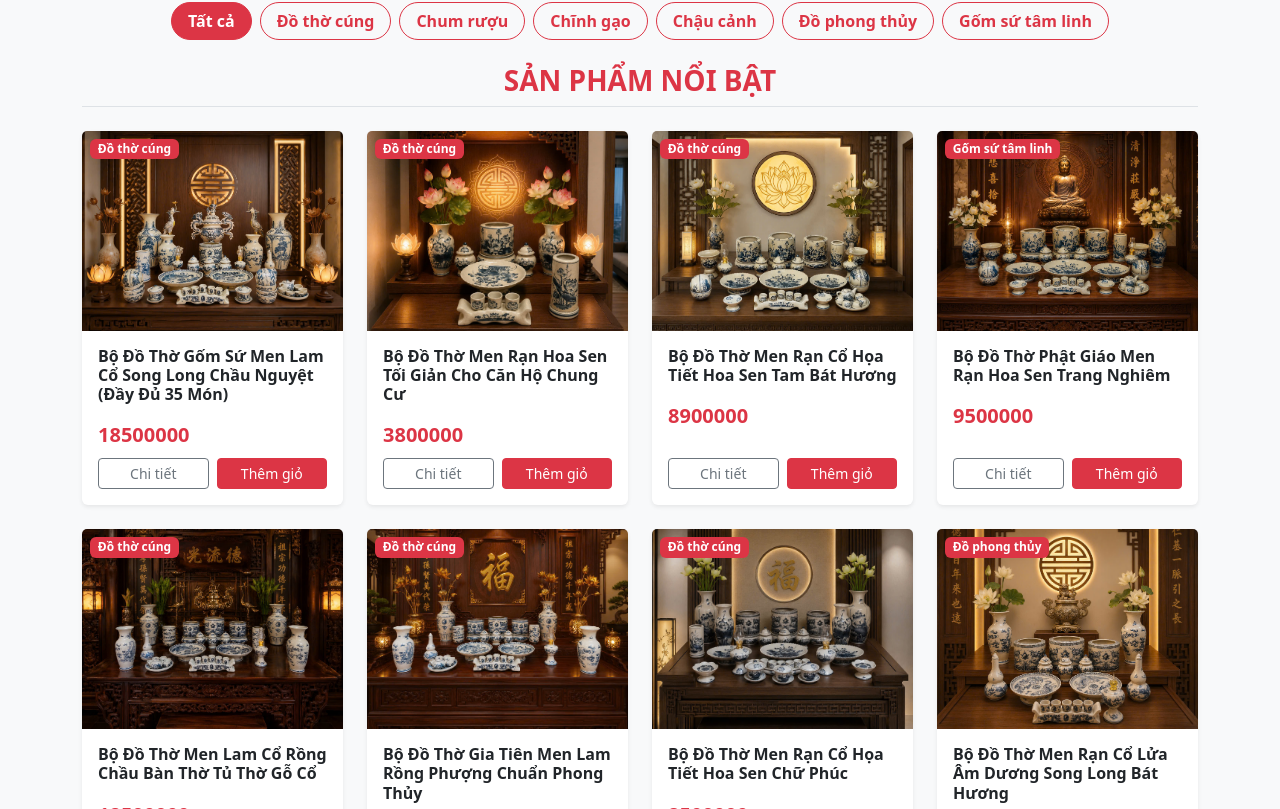
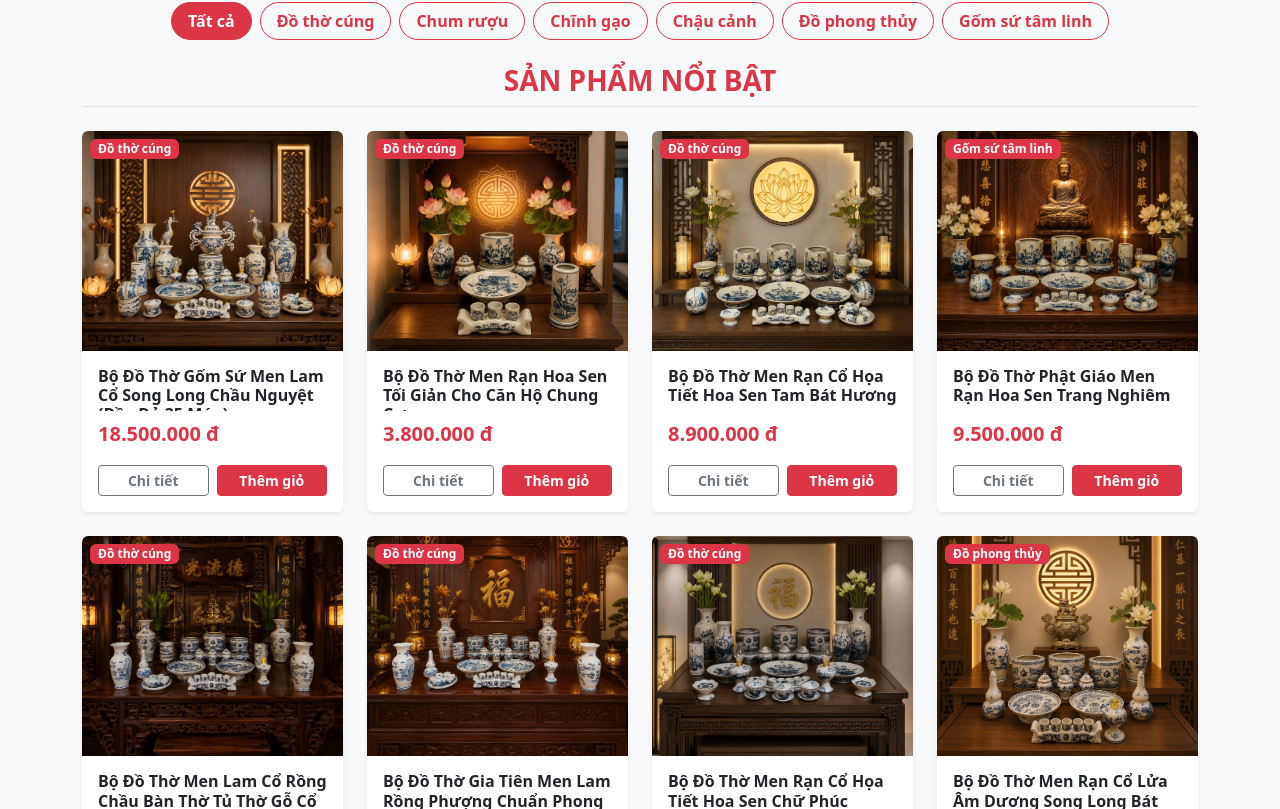
Before and after one commit to tranquyethnkttd-create/gomsuquyetphuong, a React (Create React App) app: page / in a window 1280 px wide. Shown: the part 571-1380 px from the top of the page. Built offline with nearby package versions, Linux system fonts and the light colour scheme.

Commit message:
fix data

```diff
--- a/src/App.js
+++ b/src/App.js
@@ -22,11 +22,14 @@ function App() {
   const [cart, setCart] = useState([]);
   const [showCart, setShowCart] = useState(false);
 
-  // 🎯 FIX LỖI 1: Tự động lấy user đã lưu trong localStorage khi vừa mở App
+  // 🎯 Lấy user đã lưu trong localStorage khi vừa mở App
   const [currentUser, setCurrentUser] = useState(() => {
     const savedUser = localStorage.getItem("user");
     return savedUser ? JSON.parse(savedUser) : null;
   });
+
+  // 🎯 State lưu sản phẩm đang chờ thêm (trong trường hợp bắt đăng nhập trước)
+  const [pendingProduct, setPendingProduct] = useState(null);
 
   const [showAuthModal, setShowAuthModal] = useState(false);
   const [isAdminView, setIsAdminView] = useState(false);
@@ -51,7 +54,16 @@ function App() {
       });
   }, []);
 
+  // 🎯 XỬ LÝ THÊM VÀO GIỎ HÀNG (Yêu cầu đăng nhập)
   const addToCart = (product) => {
+    // Nếu chưa đăng nhập -> Chặn lại và mở AuthModal
+    if (!currentUser) {
+      setPendingProduct(product); // Lưu tạm sản phẩm người dùng đang chọn
+      setShowAuthModal(true);     // Bật Popup đăng nhập
+      return;
+    }
+
+    // Nếu đã đăng nhập -> Thêm sản phẩm vào giỏ bình thường
     setCart(prevCart => {
       const existing = prevCart.find(item => item.id === product.id);
       if (existing) {
@@ -77,17 +89,23 @@ function App() {
   const selectedProduct = products.find(p => p.id === selectedProductId);
   const totalCartCount = cart.reduce((sum, item) => sum + item.quantity, 0);
 
-  // 🎯 FIX LỖI 2: Hàm xử lý Đăng nhập / Đăng ký thành công -> Lưu luôn vào localStorage
+  // 🎯 Xử lý Đăng nhập / Đăng ký thành công
   const handleLoginSuccess = (user) => {
     setCurrentUser(user);
     localStorage.setItem("user", JSON.stringify(user)); // Lưu user mới vào Storage
     setShowAuthModal(false);
+
+    // Nếu trước đó đang bấm dở "Thêm vào giỏ" -> Tự động thêm luôn cho user
+    if (pendingProduct) {
+      addToCart(pendingProduct);
+      setPendingProduct(null); // Reset sau khi đã thêm xong
+    }
   };
 
-  // 🎯 FIX LỖI 3: Hàm Đăng xuất -> Xóa sạch user trong localStorage
+  // 🎯 Hàm Đăng xuất
   const handleLogout = () => {
     setCurrentUser(null);
-    localStorage.removeItem("user"); // Clear session cũ
+    localStorage.removeItem("user"); // Clear session
     setIsAdminView(false);
     setIsUserPage(false);
   };
@@ -230,6 +248,7 @@ function App() {
                     product={p}
                     setSelectedProductId={setSelectedProductId}
                     addToCart={addToCart}
+                    cart={cart}
                   />
                 </Col>
               ))}
@@ -259,7 +278,10 @@ function App() {
       {/* Modal Đăng nhập / Đăng ký */}
       <AuthModal
         show={showAuthModal}
-        onHide={() => setShowAuthModal(false)}
+        onHide={() => {
+          setShowAuthModal(false);
+          setPendingProduct(null); // Reset sản phẩm chờ nếu đóng modal mà không đăng nhập
+        }}
         onLoginSuccess={handleLoginSuccess}
       />
 
--- a/src/components/ProductCard.jsx
+++ b/src/components/ProductCard.jsx
@@ -1,36 +1,78 @@
 import React from 'react';
 import { Card, Button, Badge } from 'react-bootstrap';
 
-function ProductCard({ product, setSelectedProductId, addToCart }) {
+function ProductCard({ product, setSelectedProductId, addToCart, cart = [] }) {
+  // 🎯 Tìm xem sản phẩm này đã có trong giỏ hàng chưa và lấy số lượng
+  const cartItem = cart.find(item => item.id === product.id);
+  const itemQuantity = cartItem ? cartItem.quantity : 0;
+
+  // Định dạng giá tiền VNĐ cho đẹp
+  const formattedPrice = typeof product.price === 'number'
+    ? product.price.toLocaleString('vi-VN') + ' đ'
+    : product.price;
+
   return (
-    <Card className="h-100 shadow-sm border-0 position-relative">
-      {product.category && (
-        <Badge bg="danger" className="position-absolute top-0 start-0 m-2">
-          {product.category}
-        </Badge>
-      )}
-      <Card.Img
-        variant="top"
-        src={product.image || 'https://via.placeholder.com/300x200?text=G%20om+Su'}
-        alt={product.name}
-        style={{ height: '200px', objectFit: 'cover' }}
-      />
-      <Card.Body className="d-flex flex-column">
-        <Card.Title className="fs-6 fw-bold text-dark">{product.name}</Card.Title>
-        <Card.Text className="text-danger fw-bold fs-5 my-2">{product.price}</Card.Text>
-        <div className="mt-auto d-flex gap-2">
+    <Card className="h-100 shadow-sm border-0 position-relative overflow-hidden product-card">
+      {/* Khung ảnh sản phẩm */}
+      <div className="position-relative">
+        <Card.Img
+          variant="top"
+          src={product.image || 'https://via.placeholder.com/300'}
+          alt={product.name}
+          style={{ height: '220px', objectFit: 'cover', cursor: 'pointer' }}
+          onClick={() => setSelectedProductId(product.id)}
+        />
+
+        {/* Danh mục góc trên bên trái */}
+        {product.category && (
+          <Badge bg="danger" className="position-absolute top-0 start-0 m-2 px-2 py-1 fs-7">
+            {product.category}
+          </Badge>
+        )}
+
+        {/* 🎯 SỐ LƯỢNG MÓN Ở GÓC DƯỚI BÊN PHẢI CỦA ẢNH */}
+        {itemQuantity > 0 && (
+          <Badge
+            bg="warning"
+            text="dark"
+            className="position-absolute bottom-0 end-0 m-2 px-2 py-1 fw-bold shadow-sm d-flex align-items-center gap-1 border border-white"
+            style={{ fontSize: '0.85rem', zIndex: 2 }}
+          >
+            🛒 x{itemQuantity}
+          </Badge>
+        )}
+      </div>
+
+      <Card.Body className="d-flex flex-column justify-content-between p-3">
+        <div>
+          <Card.Title
+            className="fw-bold fs-6 text-truncate-2 cursor-pointer mb-2"
+            style={{ cursor: 'pointer', height: '2.8em', overflow: 'hidden' }}
+            onClick={() => setSelectedProductId(product.id)}
+          >
+            {product.name}
+          </Card.Title>
+
+          <Card.Text className="text-danger fw-bold fs-5 mb-3">
+            {formattedPrice}
+          </Card.Text>
+        </div>
+
+        {/* Các nút bấm */}
+        <div className="d-flex gap-2">
           <Button
             variant="outline-secondary"
             size="sm"
-            className="w-50"
+            className="w-50 fw-semibold"
             onClick={() => setSelectedProductId(product.id)}
           >
             Chi tiết
           </Button>
+
           <Button
             variant="danger"
             size="sm"
-            className="w-50"
+            className="w-50 fw-semibold position-relative"
             onClick={() => addToCart(product)}
           >
             Thêm giỏ
```
